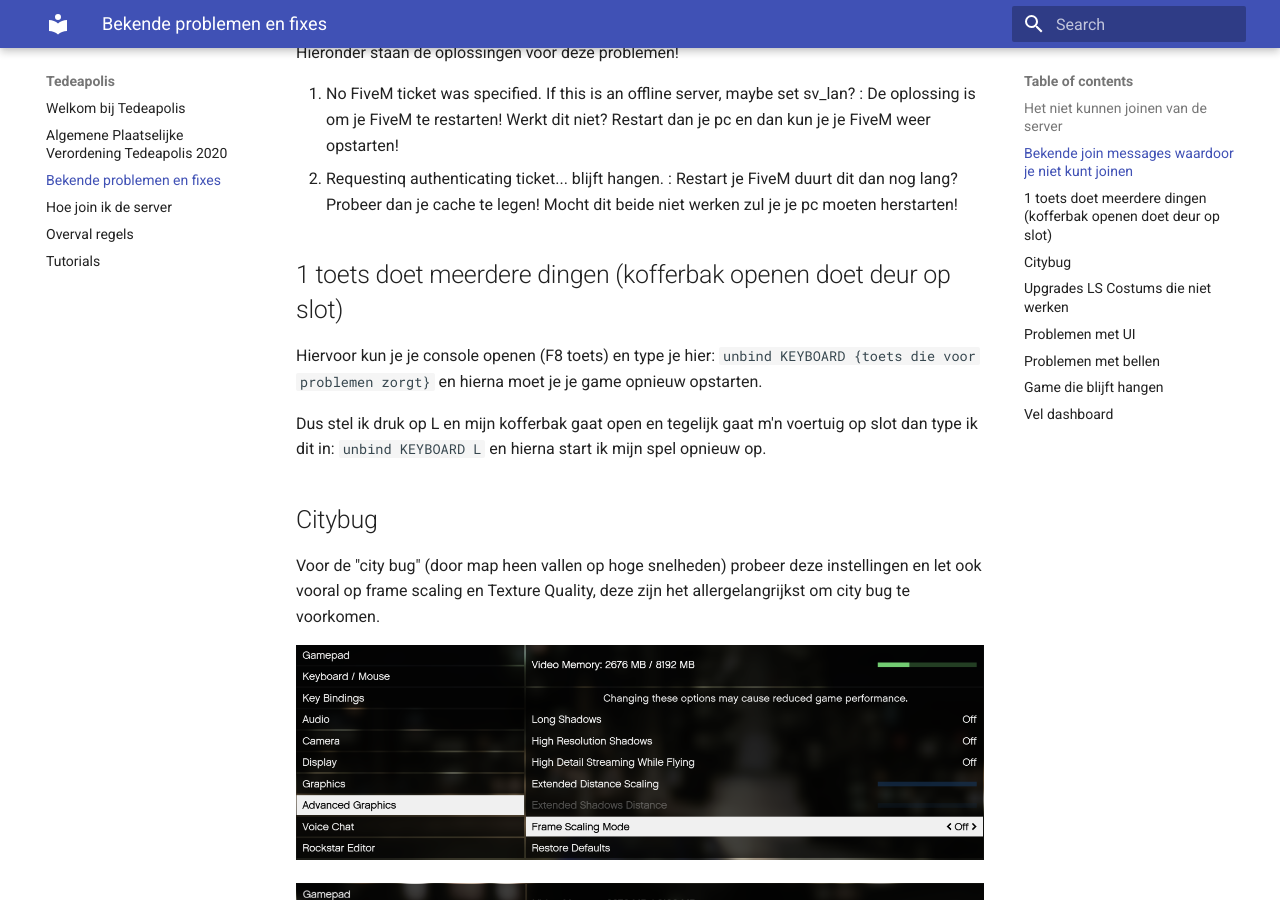
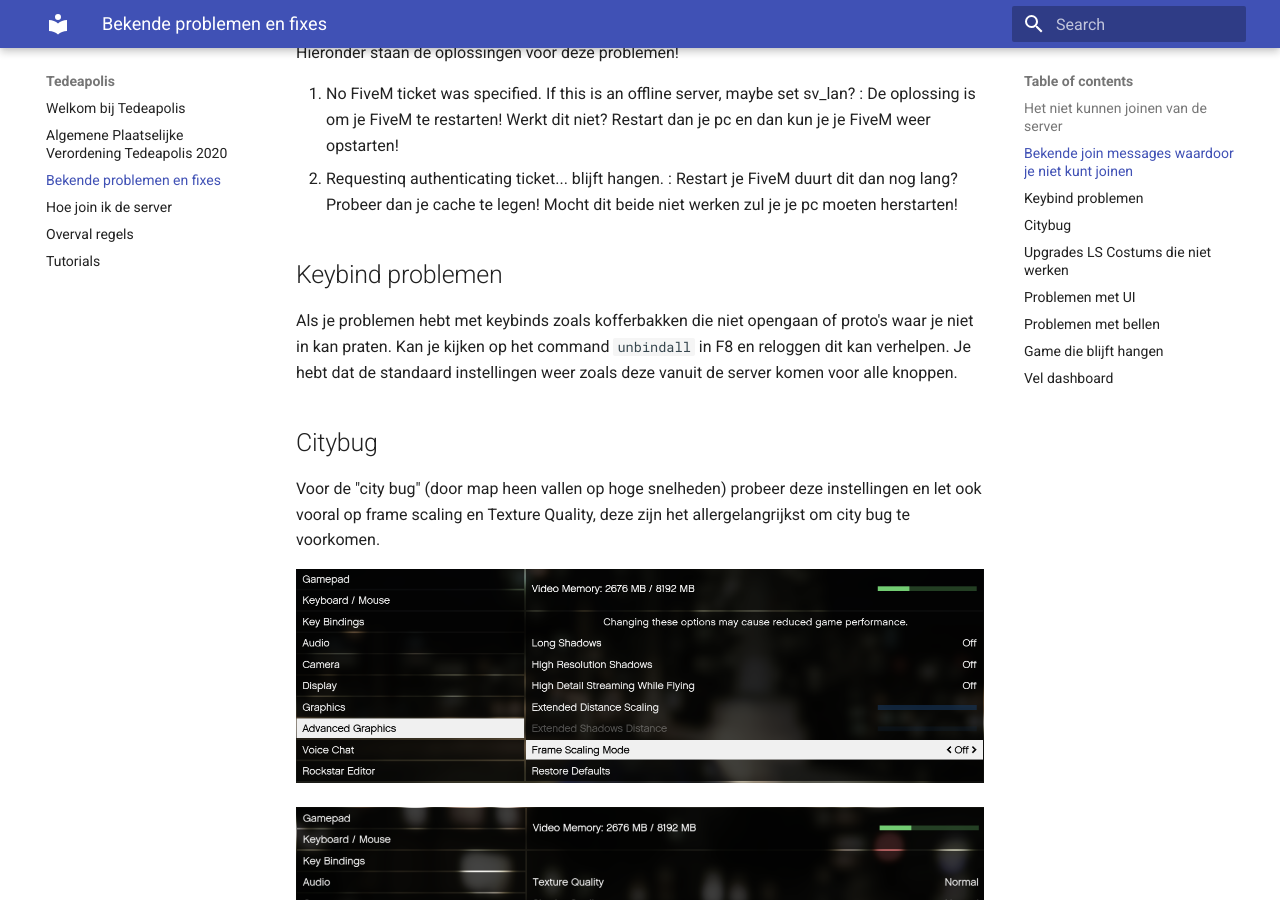
Before and after one commit to Tedeapolis/Tedeapolis, an MkDocs documentation site: the page built from docs/Bekende problemen en oplossingen.md, in a window 1280 px wide and 900 px high, scrolled down 525 px. Built offline with MkDocs 1.6.1 and Material for MkDocs 9.7.7, drawn with Linux system fonts in a browser that asks for light colours.

Commit message:
Bekende problemen en oplossingen: een oplossing voor keybind issues toegevoegd

```diff
--- a/docs/Bekende problemen en oplossingen.md
+++ b/docs/Bekende problemen en oplossingen.md
@@ -16,11 +16,9 @@
 1. No FiveM ticket was specified. If this is an offline server, maybe set sv_lan? : De oplossing is om je FiveM te restarten! Werkt dit niet? Restart dan je pc en dan kun je je FiveM weer opstarten!
 2. Requestinq authenticating ticket... blijft hangen. : Restart je FiveM duurt dit dan nog lang? Probeer dan je cache te legen! Mocht dit beide niet werken zul je je pc moeten herstarten!
 
-## 1 toets doet meerdere dingen (kofferbak openen doet deur op slot)
+## Keybind problemen
 
-Hiervoor kun je je console openen (F8 toets) en type je hier: `unbind KEYBOARD {toets die voor problemen zorgt}` en hierna moet je je game opnieuw opstarten.
-
-Dus stel ik druk op L en mijn kofferbak gaat open en tegelijk gaat m'n voertuig op slot dan type ik dit in: `unbind KEYBOARD L` en hierna start ik mijn spel opnieuw op.
+Als je problemen hebt met keybinds zoals kofferbakken die niet opengaan of proto's waar je niet in kan praten. Kan je kijken op het command `unbindall` in F8 en reloggen dit kan verhelpen. Je hebt dat de standaard instellingen weer zoals deze vanuit de server komen voor alle knoppen.
 
 ## Citybug
 
```
